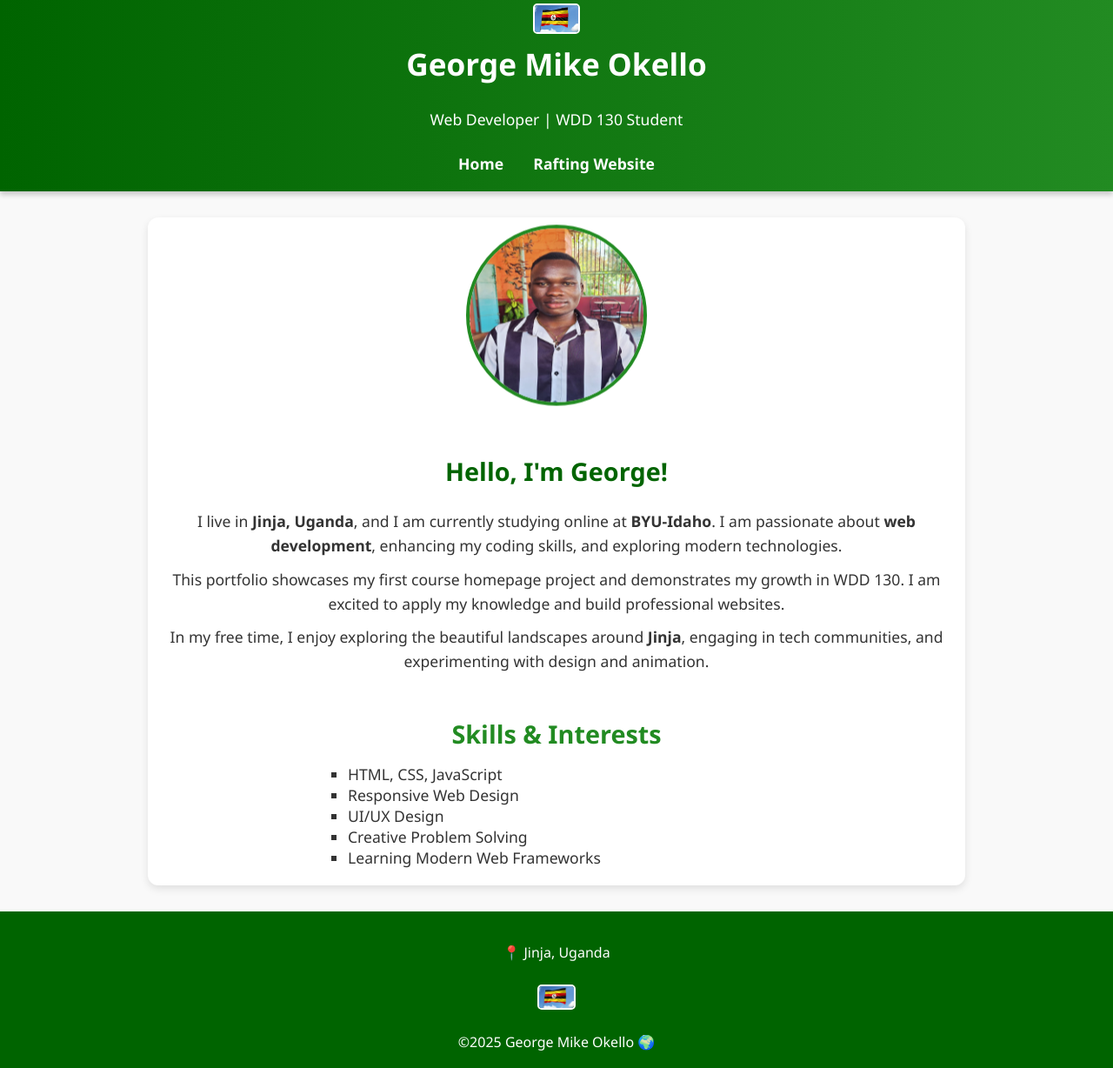
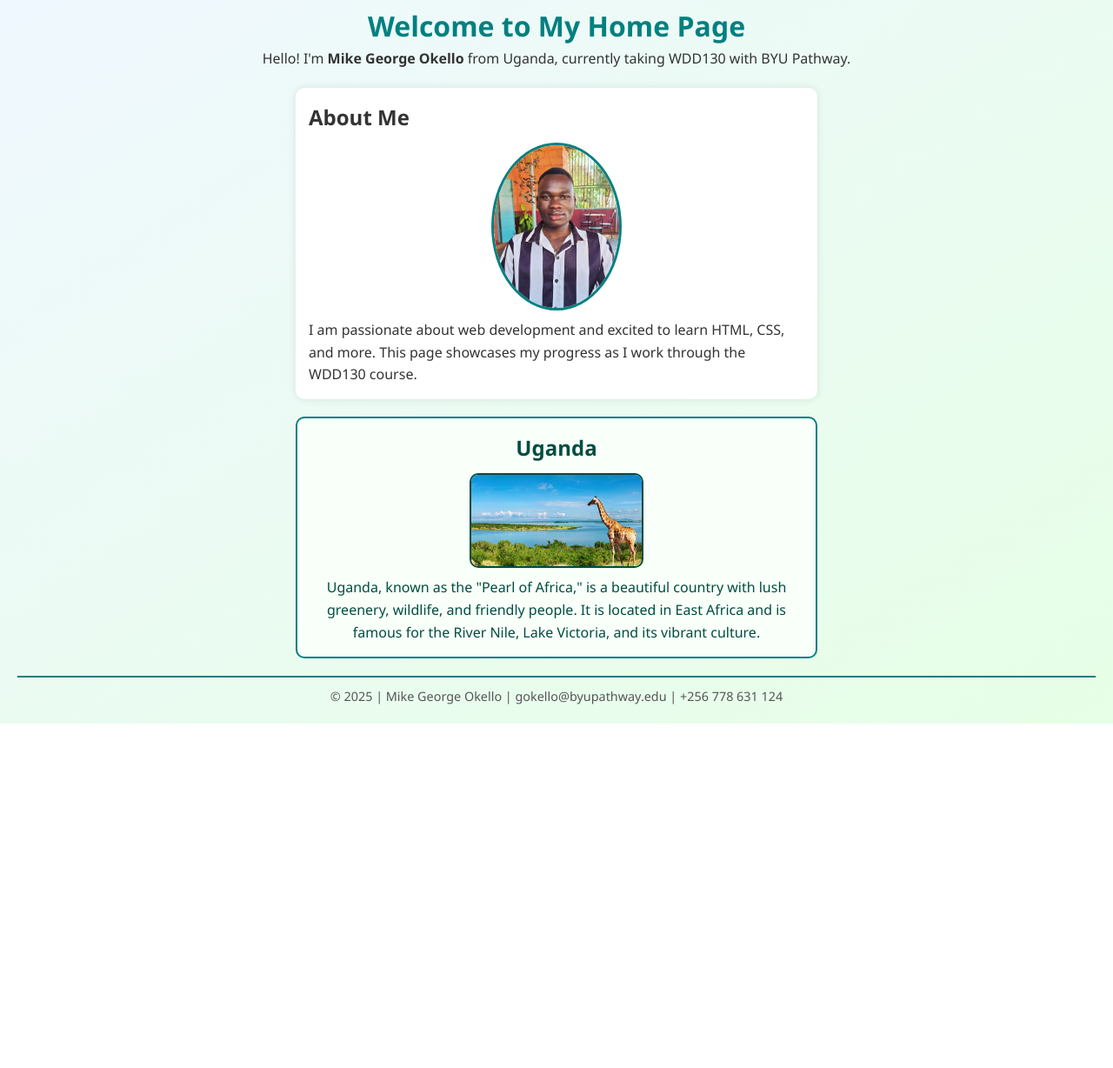
Before and after one commit to mikeokello/wdd130, a plain HTML site: page index.html in a window 1280 px wide. Shown: the part 16-1244 px from the top of the page at 87% size. After the commit the page ends 848 px from the top, so only its background shows below. Drawn offline with Linux system fonts and the light colour scheme.

Commit message:
initial push

```diff
--- a/index.html
+++ b/index.html
@@ -1,54 +1,43 @@
 <!DOCTYPE html>
-<html lang="en-US">
+<html lang="en">
 <head>
-    <meta charset="utf-8">
+  <meta charset="UTF-8">
   <meta name="viewport" content="width=device-width, initial-scale=1.0">
-    <title>George Mike Okello | WDD 130</title>
+  <title>Mike George Okello - Home Page</title>
+
+  <!-- ✅ NEW META TAGS -->
+  <meta name="description" content="Home page for Mike George Okello - WDD130 student. Learn more about my journey, my course work, and my country Uganda.">
+  <meta name="author" content="Mike George Okello">
+
   <link rel="stylesheet" href="styles/style.css">
-    <link rel="icon" href="images/ugandan-flag.png">
 </head>
 <body>
   <header>
-        <div class="header-content">
-            <img src="images/ugandan-flag.png" alt="Uganda Flag" class="flag">
-            <h1>George Mike Okello</h1>
-            <p>Web Developer | WDD 130 Student</p>
-        </div>
-        <nav>
-            <a href="#">Home</a>
-            <a href="wwr/">Rafting Website</a>
-        </nav>
+    <h1>Welcome to My Home Page</h1>
+    <p>Hello! I'm <strong>Mike George Okello</strong> from Uganda, currently taking WDD130 with BYU Pathway.</p>
   </header>
 
   <main>
-        <section class="profile">
-            <img src="images/profile.jpg" alt="George Mike Okello" class="profile-img">
-            <div class="intro-text">
-                <h2>Hello, I'm George!</h2>
-                <p>I live in <strong>Jinja, Uganda</strong>, and I am currently studying online at <strong>BYU-Idaho</strong>. I am passionate about <strong>web development</strong>, enhancing my coding skills, and exploring modern technologies.</p>
-                <p>This portfolio showcases my first course homepage project and demonstrates my growth in WDD 130. I am excited to apply my knowledge and build professional websites.</p>
-                <p>In my free time, I enjoy exploring the beautiful landscapes around <strong>Jinja</strong>, engaging in tech communities, and experimenting with design and animation.</p>
-            </div>
-        </section>
-
-        <section class="skills">
-            <h2>Skills & Interests</h2>
-            <ul>
-                <li>HTML, CSS, JavaScript</li>
-                <li>Responsive Web Design</li>
-                <li>UI/UX Design</li>
-                <li>Creative Problem Solving</li>
-                <li>Learning Modern Web Frameworks</li>
-            </ul>
-        </section>
+    <h2>About Me</h2>
+    <img src="images/profile.jpg" alt="Mike George Okello profile photo">
+    <p>
+      I am passionate about web development and excited to learn HTML, CSS, and more.
+      This page showcases my progress as I work through the WDD130 course.
+    </p>
   </main>
 
+  <!-- ✅ NEW ASIDE ELEMENT -->
+  <aside>
+    <h2>Uganda</h2>
+    <img src="images/uganda.jpeg" alt="Uganda Landscape">
+    <p>
+      Uganda, known as the "Pearl of Africa," is a beautiful country with lush greenery, wildlife, and friendly people.
+      It is located in East Africa and is famous for the River Nile, Lake Victoria, and its vibrant culture.
+    </p>
+  </aside>
+
   <footer>
-        <div class="footer-content">
-            <p>📍 Jinja, Uganda</p>
-            <img src="images/ugandan-flag.png" alt="Uganda Flag" class="flag-footer">
-            <p>©2025 George Mike Okello 🌍</p>
-        </div>
+    <p>&copy; 2025 | Mike George Okello | gokello@byupathway.edu | +256 778 631 124</p>
   </footer>
 </body>
 </html>
--- a/styles/style.css
+++ b/styles/style.css
@@ -1,143 +1,79 @@
-/* General Body Styling */
-body {
-    font-family: 'Segoe UI', Tahoma, Geneva, Verdana, sans-serif;
-    background-color: #f9f9f9;
-    margin: 0;
-    padding: 0;
-    color: #333;
+/* General Reset */
+* {
+  box-sizing: border-box;
+  margin: 0;
+  padding: 0;
 }
 
-/* Header Styling */
-header {
-    background: linear-gradient(to right, #006400, #228B22);
-    color: white;
-    padding: 20px 0;
-    text-align: center;
-    box-shadow: 0 4px 6px rgba(0,0,0,0.2);
+body {
+  font-family: 'Segoe UI', Tahoma, Geneva, Verdana, sans-serif;
+  line-height: 1.6;
+  background: linear-gradient(to bottom right, #f0f8ff, #e6ffe6);
+  color: #333;
+  padding: 20px;
 }
 
-.header-content {
-    display: flex;
-    flex-direction: column;
-    align-items: center;
-    gap: 10px;
+/* Header */
+header {
+  text-align: center;
+  margin-bottom: 20px;
 }
 
 header h1 {
-    font-size: 2.2em;
-    margin: 0;
+  font-size: 2rem;
+  color: #008080;
 }
 
-header p {
-    font-size: 1.1em;
+/* Main */
+main {
+  max-width: 600px;
+  margin: 0 auto 20px auto;
+  background: #ffffff;
+  padding: 15px;
+  border-radius: 10px;
+  box-shadow: 0 0 10px rgba(0,0,0,0.1);
 }
 
-.flag {
-    width: 50px;
-    height: auto;
-    border-radius: 5px;
-    border: 2px solid white;
+main img {
+  width: 150px;
+  height: auto;
+  display: block;
+  margin: 10px auto;
+  border-radius: 50%;
+  border: 3px solid #008080;
 }
 
-/* Navigation */
-nav {
-    margin-top: 10px;
+main p {
+  padding: 0;
 }
 
-nav a {
-    color: white;
-    text-decoration: none;
-    margin: 0 15px;
-    font-weight: bold;
-    font-size: 1.1em;
+/* ✅ Aside Styling */
+aside {
+  max-width: 600px;
+  margin: 20px auto;
+  padding: 15px;
+  border: 2px solid #008080;
+  border-radius: 10px;
+  background-color: #f9fff9;
+  color: #004d40;
+  text-align: center;
 }
 
-nav a:hover {
-    text-decoration: underline;
+aside img {
+  width: 200px;
+  height: auto;
+  display: block;
+  margin: 10px auto;
+  border-radius: 10px;
+  border: 2px solid #004d40;
 }
 
-/* Main Content */
-main {
-    max-width: 900px;
-    margin: 30px auto;
-    padding: 20px;
-    background-color: white;
-    border-radius: 12px;
-    box-shadow: 0 4px 10px rgba(0,0,0,0.1);
+/* ✅ Footer Styling */
+footer {
+  margin-top: 20px;
+  padding-top: 10px;
+  border-top: 2px solid #008080;
+  text-align: center;
+  font-size: 0.9rem;
+  color: #555;
 }
-
-.profile {
-    display: flex;
-    flex-direction: column;
-    align-items: center;
-    text-align: center;
-    gap: 20px;
-}
-
-.profile-img {
-    width: 200px;
-    height: 200px;
-    border-radius: 50%;
-    border: 4px solid #228B22;
-    animation: float 3s ease-in-out infinite;
-}
-
-/* Floating animation for profile image */
-@keyframes float {
-    0%, 100% { transform: translateY(0); }
-    50% { transform: translateY(-15px); }
-}
-
-.intro-text h2 {
-    font-size: 1.8em;
-    color: #006400;
-}
-
-.intro-text p {
-    font-size: 1.1em;
-    line-height: 1.6;
-    margin: 10px 0;
-}
-
-/* Skills Section */
-.skills {
-    margin-top: 40px;
-}
-
-.skills h2 {
-    color: #228B22;
-    font-size: 1.8em;
-    text-align: center;
-    margin-bottom: 15px;
-}
-
-.skills ul {
-    list-style-type: square;
-    padding-left: 20px;
-    font-size: 1.1em;
-    max-width: 500px;
-    margin: auto;
-}
-
-/* Footer Styling */
-footer {
-    background-color: #006400;
-    color: white;
-    padding: 20px 0;
-    text-align: center;
-    margin-top: 30px;
-}
-
-.footer-content {
-    display: flex;
-    flex-direction: column;
-    align-items: center;
-    gap: 10px;
-}
-
-.flag-footer {
-    width: 40px;
-    height: auto;
-    border-radius: 5px;
-    border: 2px solid white;
-}
```
Also changed, not shown: images/uganda.jpeg (added). Lines whose indentation alone changed are shown as unchanged.
